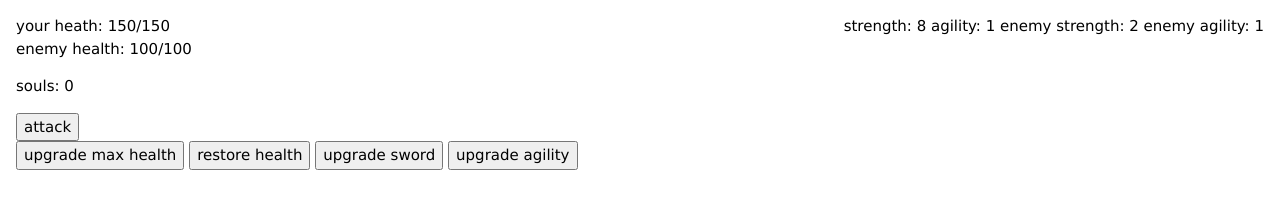
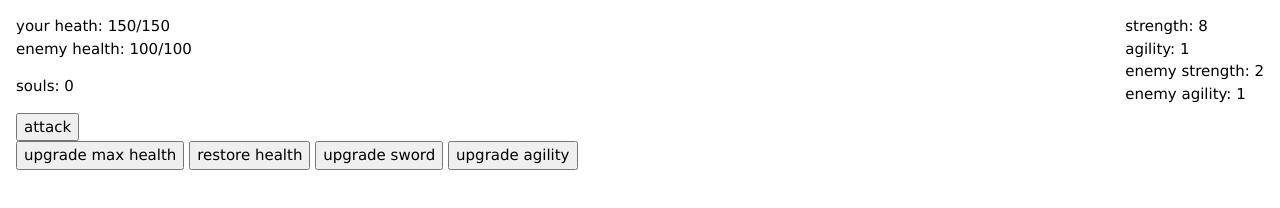
Before and after one commit to InterestingSpinningCog/InterestingSpinningCog.github.io, a plain HTML site: page Generic-Battle/index.html in a window 1280 px wide. Drawn offline with nearby package versions, Linux system fonts and the light colour scheme.

Commit message:
Update index.html

```diff
--- a/Generic-Battle/index.html
+++ b/Generic-Battle/index.html
@@ -9,10 +9,10 @@
 <p id="health">
      your heath: 150/150
     <span id="stats" style="float:right;">
-        strength: 8
-        agility: 1
-        enemy strength: 2
-        enemy agility: 1
+        strength: 8 <br>
+        agility: 1 <br>
+        enemy strength: 2 <br>
+        enemy agility: 1 <br>
     </span>
     <br> enemy health: 100/100
 </p>
```
